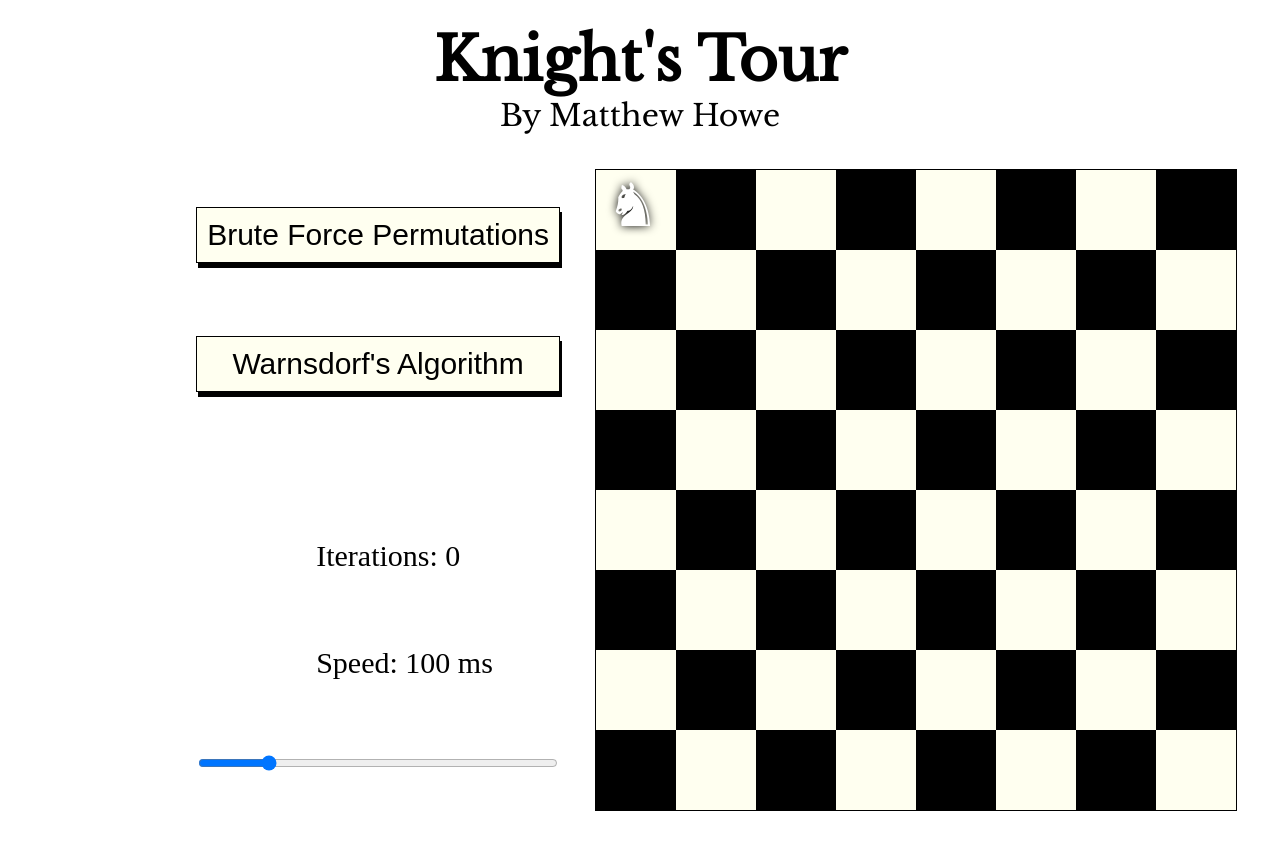
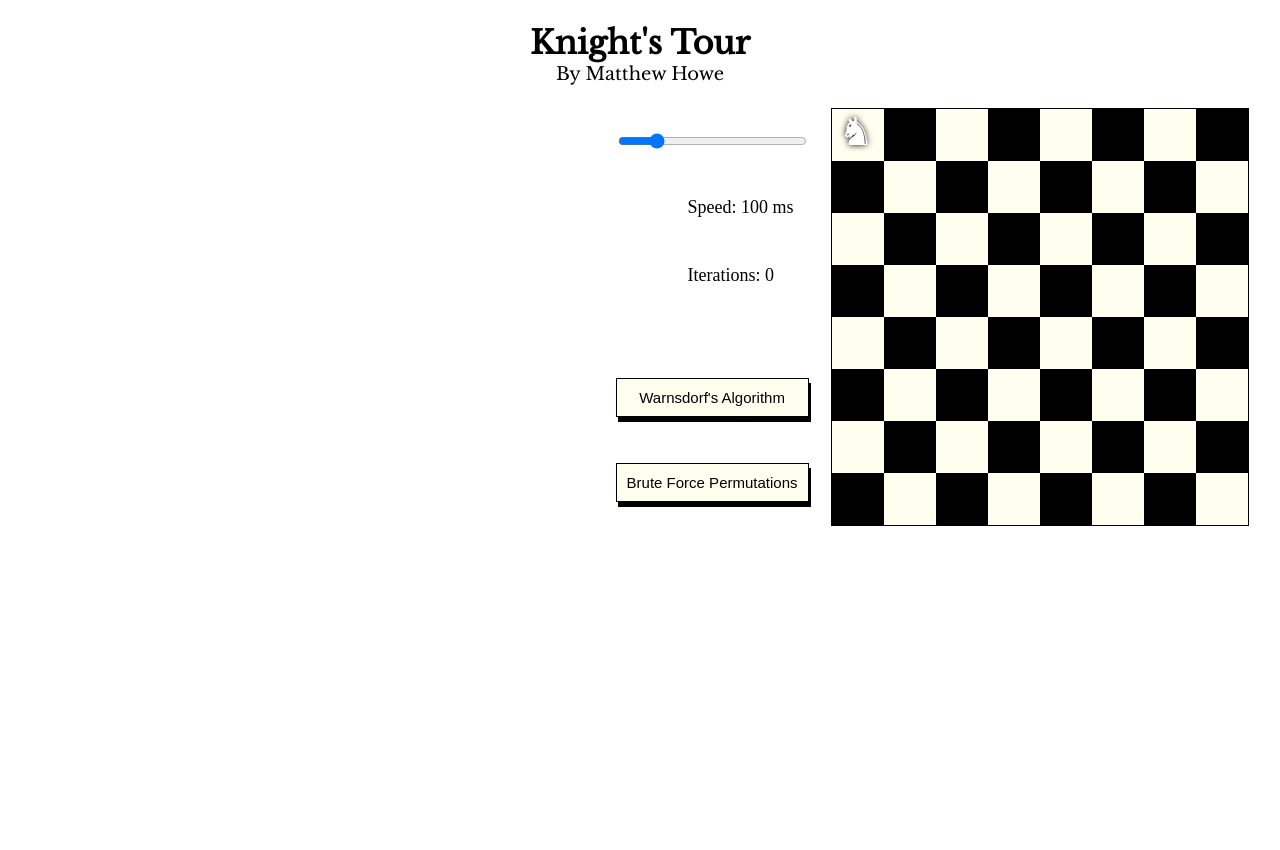
Before and after one commit to matthew-howe/knightstour, a React (Create React App) app: page / in a window 1280 px wide. Shown: the top 850 px of the page. After the commit the page ends 800 px from the top, so only its background shows below. Built offline with nearby package versions, Linux system fonts and the light colour scheme.

Commit message:
Styling updates

```diff
--- a/src/App.css
+++ b/src/App.css
@@ -6,13 +6,13 @@
 }
 
 h1 {
-  font-size: 60px;
+  font-size: 32px;
   margin: 0;
   padding: 0;
 }
 
 p {
-  font-size: 30px;
+  font-size: 18px;
   padding: 0;
   margin: 0;
 }
@@ -23,21 +23,31 @@ p {
   margin: 35px;
 
   border: 1.5px solid black;
+  zoom: 0.65;
+  -moz-transform: scale(0.65);
 }
 
 #main {
-  display: flex;
-  flex-direction: row-reverse;
+    display: flex;
+    flex-direction: row-reverse;
+}
+
+@media only screen and (max-width: 680px) {
+    #main {
+        flex-direction: column;
+    }
 }
 
 #buttons {
   display: flex;
-  flex-direction: column;
+  /* flex-direction: column; */
+        flex-direction: column-reverse;
   justify-content: space-evenly;
 }
 
 button {
-  font-size: 30px;
+  /* width: 200px; */
+  font-size: 15px;
   background-color: #FFFFF0;
   border: 1px solid;
   padding: 10px;
```
Also changed, not shown: src/components/Board.js (indentation only).
